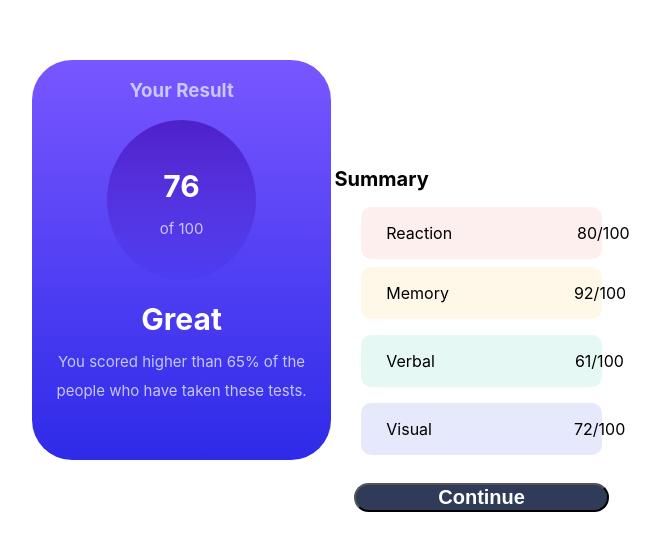
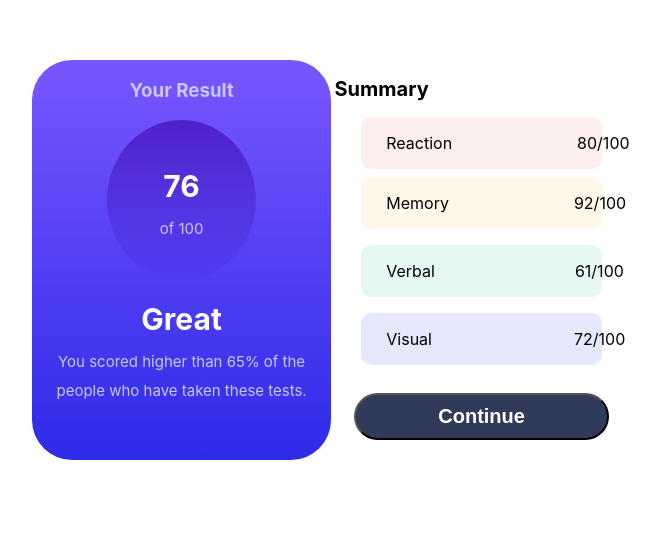
Before and after one commit to alicagatay/results-summary-component-react, a React (Create React App) app: page / in a window 1280 px wide. Shown: the part 140-690 px from the top of the page, without its empty margins (308-968 px from the left). Built offline with nearby package versions, Linux system fonts and the light colour scheme.

Commit message:
Changed the height percentage of the `SummaryComponent` in the desktop version.

```diff
--- a/src/App.css
+++ b/src/App.css
@@ -263,7 +263,7 @@
 
   .SummaryComponent {
     width: 100%;
-    height: 55%;
+    height: 100%;
     background-color: hsl(0, 0%, 100%);
     display: flex;
     flex-direction: column;
```
